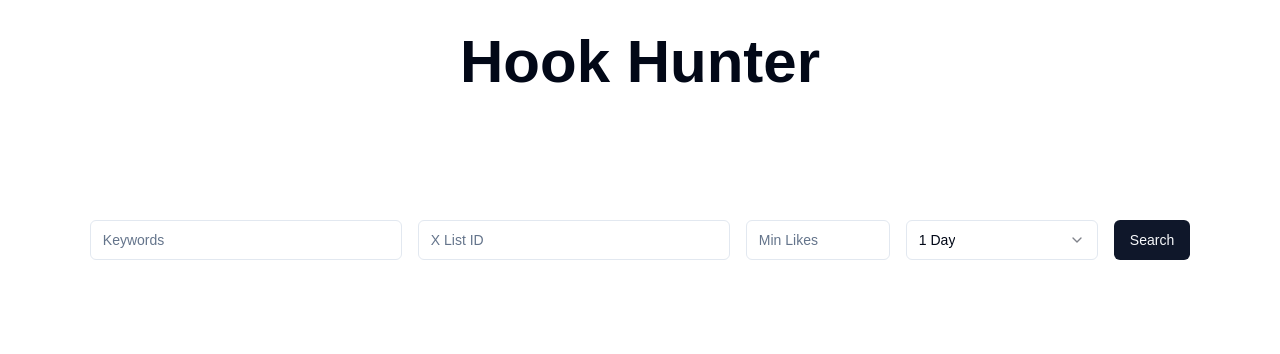
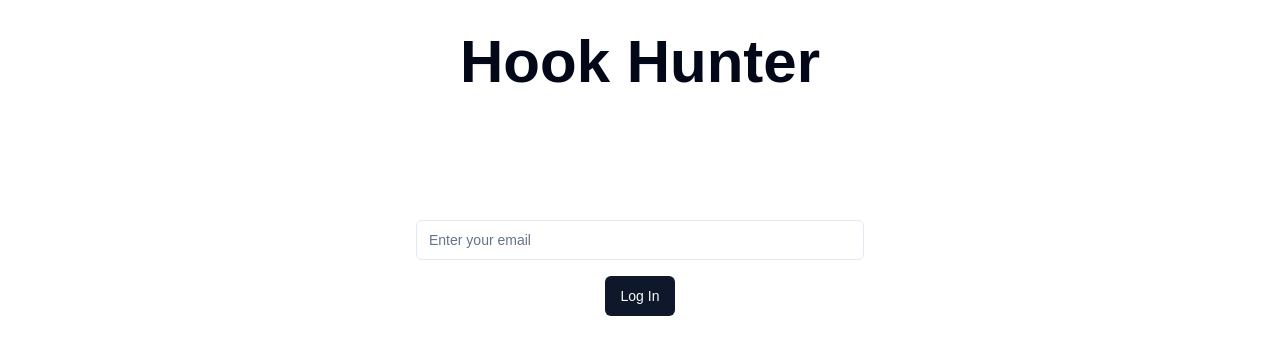
Before and after one commit to xonack/hook-hunter, a Next.js app: page / in a window 1280 px wide. Shown: the top 354 px of the page. Built offline with nearby package versions, Linux system fonts and the light colour scheme.

Commit message:
sign up direct for kit

```diff
--- /dev/null
+++ b/app/api/subscribe/route.ts
@@ -0,0 +1,39 @@
+import { NextResponse } from 'next/server'
+
+export async function POST(request: Request) {
+  const { email } = await request.json()
+
+  if (!email) {
+    return NextResponse.json({ error: 'Email is required' }, { status: 400 })
+  }
+
+  const KIT_API_KEY = process.env.KIT_API_KEY
+
+  console.log('KIT_API_KEY', KIT_API_KEY)
+
+  try {
+    const response = await fetch('https://api.kit.com/v4/subscribers', {
+      method: 'POST',
+      headers: {
+        'Content-Type': 'application/json',
+        'Accept': 'application/json',
+        'X-Kit-Api-Key': `${KIT_API_KEY}`
+      },
+      body: JSON.stringify({
+        email_address: email,
+        state: 'active'
+      })
+    })
+
+    if (!response.ok) {
+      const errorData = await response.json()
+      throw new Error(`Failed to subscribe: ${JSON.stringify(errorData)}`)
+    }
+
+    const data = await response.json()
+    return NextResponse.json({ success: true, subscriber: data.subscriber })
+  } catch (error) {
+    console.error('Error subscribing to ConvertKit:', error)
+    return NextResponse.json({ error: 'An error occurred while subscribing' }, { status: 500 })
+  }
+}
--- a/app/page.tsx
+++ b/app/page.tsx
@@ -6,12 +6,10 @@ import { Button } from '@/components/ui/button'
 import { Select, SelectContent, SelectItem, SelectTrigger, SelectValue } from '@/components/ui/select'
 import { Tweet } from 'rettiwt-api'
 import { TweetTable } from '@/components/TweetTable'
-
-import ConvertKitForm from 'convertkit-react'
-
-const formId = '7200453'
+import { EmailCapture } from '@/components/EmailCapture'
 
 export default function Home() {
+  const [isLoggedIn, setIsLoggedIn] = useState(false)
   const [keywords, setKeywords] = useState('')
   const [listID, setListID] = useState('')
   const [minLikes, setMinLikes] = useState('')
@@ -79,6 +77,11 @@ export default function Home() {
   return (
     <main className="container mx-auto px-4 py-8">
       <h1 className="text-6xl font-bold mb-32 text-center">Hook Hunter</h1>
+
+      {!isLoggedIn ? (
+        <EmailCapture onSuccess={() => setIsLoggedIn(true)} />
+      ) : (
+        <>
           <div className="flex flex-col space-y-4 md:flex-row md:space-x-4 md:space-y-0 justify-center items-end mb-8">
             <Input
               placeholder="Keywords"
@@ -121,13 +124,8 @@ export default function Home() {
               <TweetTable tweets={tweets} />
             </div>
           )}
-      {/* <h2 className="text-xl font-semibold text-center mb-4 pt-36">BONUS:The best X hooks - straight to your inbox.</h2>
-      <div className="flex items-center justify-center pt-4">
-        <ConvertKitForm
-        formId={formId}
-        template="clare"
-         />
-      </div> */}
+        </>
+      )}
     </main>
   )
 }
--- /dev/null
+++ b/components/EmailCapture.tsx
@@ -0,0 +1,57 @@
+import { useState } from 'react';
+import { Input } from '@/components/ui/input';
+import { Button } from '@/components/ui/button';
+
+interface EmailCaptureProps {
+  onSuccess: () => void;
+}
+
+export function EmailCapture({ onSuccess }: EmailCaptureProps) {
+  const [email, setEmail] = useState('');
+  const [isLoading, setIsLoading] = useState(false);
+  const [error, setError] = useState('');
+
+  const handleSubmit = async (e: React.FormEvent) => {
+    e.preventDefault();
+    setIsLoading(true);
+    setError('');
+
+    try {
+      const response = await fetch('/api/subscribe', {
+        method: 'POST',
+        headers: {
+          'Content-Type': 'application/json',
+        },
+        body: JSON.stringify({ email }),
+      });
+
+      if (!response.ok) {
+        throw new Error('Failed to subscribe');
+      }
+
+      onSuccess();
+    } catch (err) {
+      setError('An error occurred while subscribing. Please try again.');
+      console.error(err);
+    } finally {
+      setIsLoading(false);
+    }
+  };
+
+  return (
+    <form onSubmit={handleSubmit} className="flex flex-col items-center space-y-4">
+      <Input
+        type="email"
+        placeholder="Enter your email"
+        value={email}
+        onChange={(e) => setEmail(e.target.value)}
+        required
+        className="w-full max-w-md"
+      />
+      <Button type="submit" disabled={isLoading}>
+        {isLoading ? 'Logging in...' : 'Log In'}
+      </Button>
+      {error && <p className="text-red-500">{error}</p>}
+    </form>
+  );
+}
```
Lines whose indentation alone changed are shown as unchanged.
